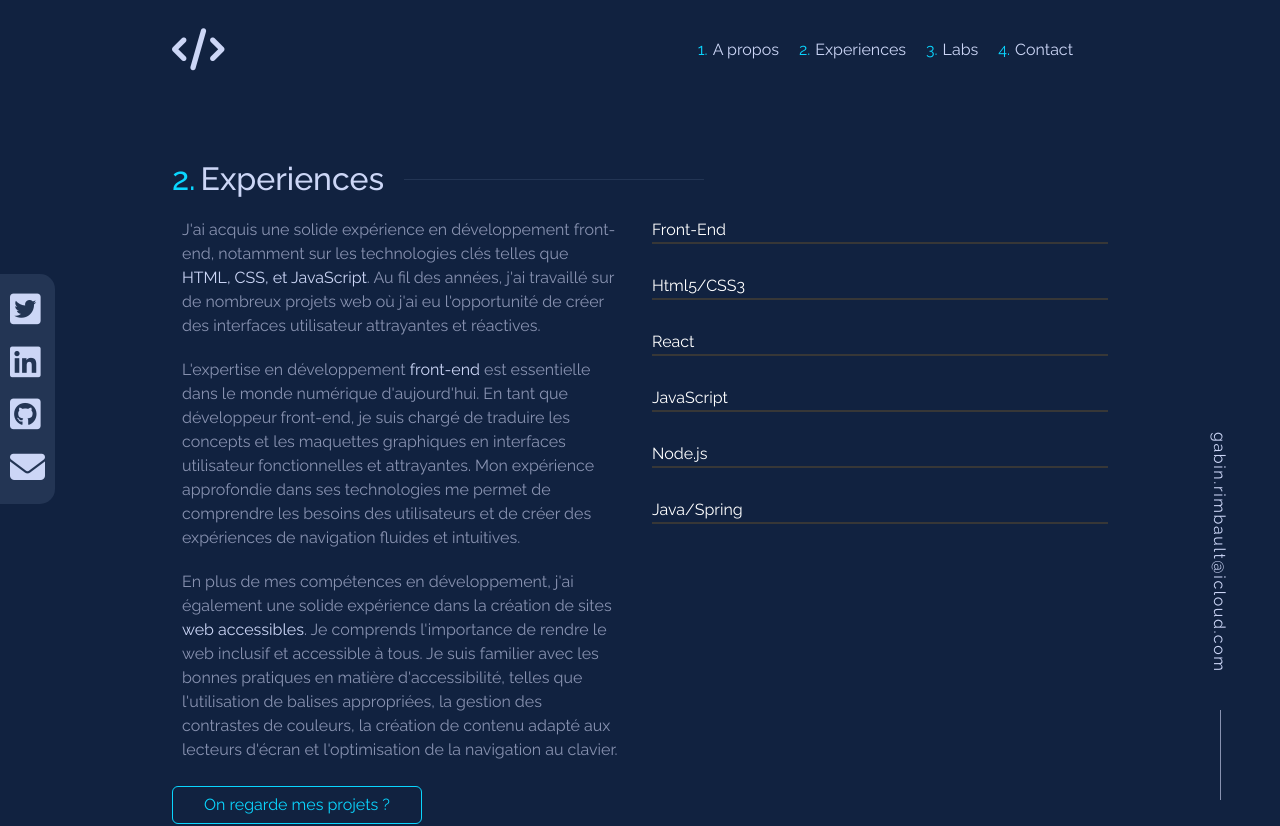
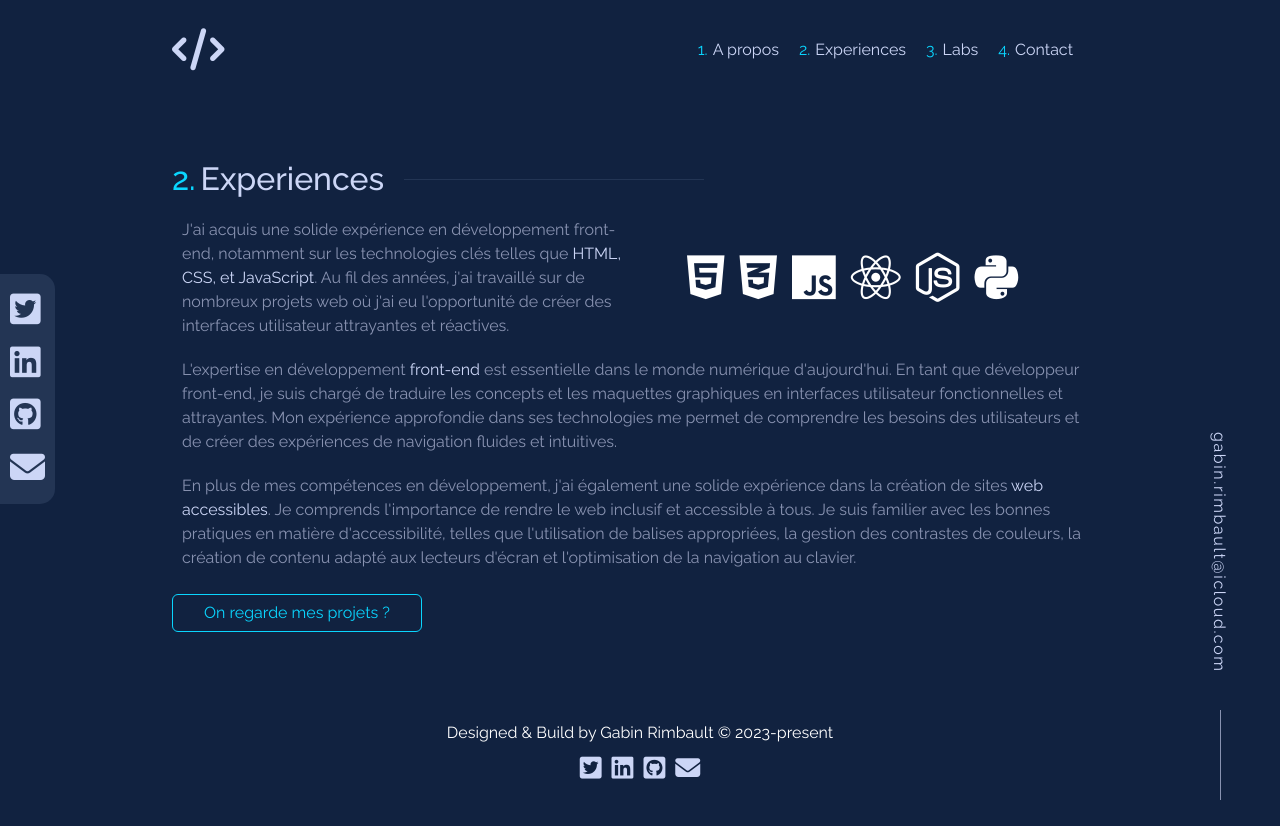
Before and after one commit to GabinRimbault/portfolio, a React (Create React App) app: page /experiences in a window 1280 px wide. Shown: the top 826 px of the page. After the commit the page ends 800 px from the top, so only its background shows below. Built offline with nearby package versions, Linux system fonts and the light colour scheme.

Commit message:
Nouveau visuel pour les skills

```diff
--- a/src/components/Container/Experiences/Experiences.js
+++ b/src/components/Container/Experiences/Experiences.js
@@ -1,7 +1,6 @@
 import {Link} from "react-router-dom";
 import Title from "../../../lib/components/base/Title";
 import TextExperiences from "./TextExperiences";
-import SkillsExperiences from "./SkillsExperiences";
 import Button from "../../../lib/components/base/Button";
 
 export default function Experiences() {
@@ -14,7 +13,6 @@ export default function Experiences() {
       <Title classTitle="heading" lvl="h2">Experiences</Title>
       <div className="wrapper_experiences row">
         <TextExperiences />
-        <SkillsExperiences />
       </div>
       <Button href="/labs" classBtn="btn mt-4">
         On regarde mes projets ?
--- a/src/components/Container/Experiences/SkillsExperiences.js
+++ b/src/components/Container/Experiences/SkillsExperiences.js
@@ -1,14 +1,10 @@
-import Skills from "../../../lib/components/bloc/Skills/Skills";
+import List from "../../../lib/components/base/List";
+import config from "../../../config/config";
 
 export default function SkillsExperiences() {
   return (
-    <div className={"col-md-6"}>
-      <Skills technos={"frontend"} progress={"skill_progress"}>Front-End</Skills>
-      <Skills technos={"html"} progress={"skill_progress"}>Html5/CSS3</Skills>
-      <Skills technos={"react"} progress={"skill_progress"}>React</Skills>
-      <Skills technos={"javascript"} progress={"skill_progress"}>JavaScript</Skills>
-      <Skills technos={"nodejs"} progress={"skill_progress"}>Node.js</Skills>
-      <Skills technos={"java"} progress={"skill_progress"}>Java/Spring</Skills>
+    <div className={"col-md-5"}>
+      <List classList="skills" type="ul" data={config.skills} />
     </div>
   )
 }
--- a/src/components/Container/Experiences/TextExperiences.js
+++ b/src/components/Container/Experiences/TextExperiences.js
@@ -1,4 +1,5 @@
 import Content from "../../../lib/components/base/Content";
+import SkillsExperiences from "./SkillsExperiences";
 
 export default function TextExperiences() {
 
@@ -7,12 +8,15 @@ export default function TextExperiences() {
   const liens_accessible = "https://www.w3.org/WAI/fundamentals/accessibility-intro/fr";
 
   return (
-    <div className="text_experiences col-md-6">
-      <Content classContent={"p-description"}>
-        J'ai acquis une solide expérience en développement front-end, notamment sur les technologies clés telles que
-        <a href={liens_w3C} alt="lien vers w3c"> HTML, CSS, et JavaScript</a>. Au fil des années, j'ai travaillé sur de nombreux projets web où j'ai eu l'opportunité
-        de créer des interfaces utilisateur attrayantes et réactives.
-      </Content>
+    <div className="text_experiences">
+      <div className="row">
+        <Content classContent={"p-description col-md-6"}>
+          J'ai acquis une solide expérience en développement front-end, notamment sur les technologies clés telles que
+          <a href={liens_w3C} alt="lien vers w3c"> HTML, CSS, et JavaScript</a>. Au fil des années, j'ai travaillé sur de nombreux projets web où j'ai eu l'opportunité
+          de créer des interfaces utilisateur attrayantes et réactives.
+        </Content>
+        <SkillsExperiences />
+      </div>
       <Content classContent={"p-description"}>
         L'expertise en développement <a href={liens_front} alt="Liens vers zdnet">front-end</a> est essentielle dans le monde numérique d'aujourd'hui.
         En tant que développeur front-end, je suis chargé de traduire les concepts et les maquettes graphiques
--- a/src/config/config.js
+++ b/src/config/config.js
@@ -26,7 +26,15 @@ const config = {
     mail: {
       liens: ["mailto:gabin.rimbault@icloud.com?subject='Hello ! from Website'", <i className="fa-solid fa-envelope"></i>]
     }
-  }
+  },
+  skills: [
+    <i className="fa-brands fa-html5"></i>,
+    <i className="fa-brands fa-css3-alt"></i>,
+    <i className="fa-brands fa-js"></i>,
+    <i className="fa-brands fa-react"></i>,
+    <i className="fa-brands fa-node-js"></i>,
+    <i className="fa-brands fa-python"></i>
+  ]
 }
 
 export default config;
```
